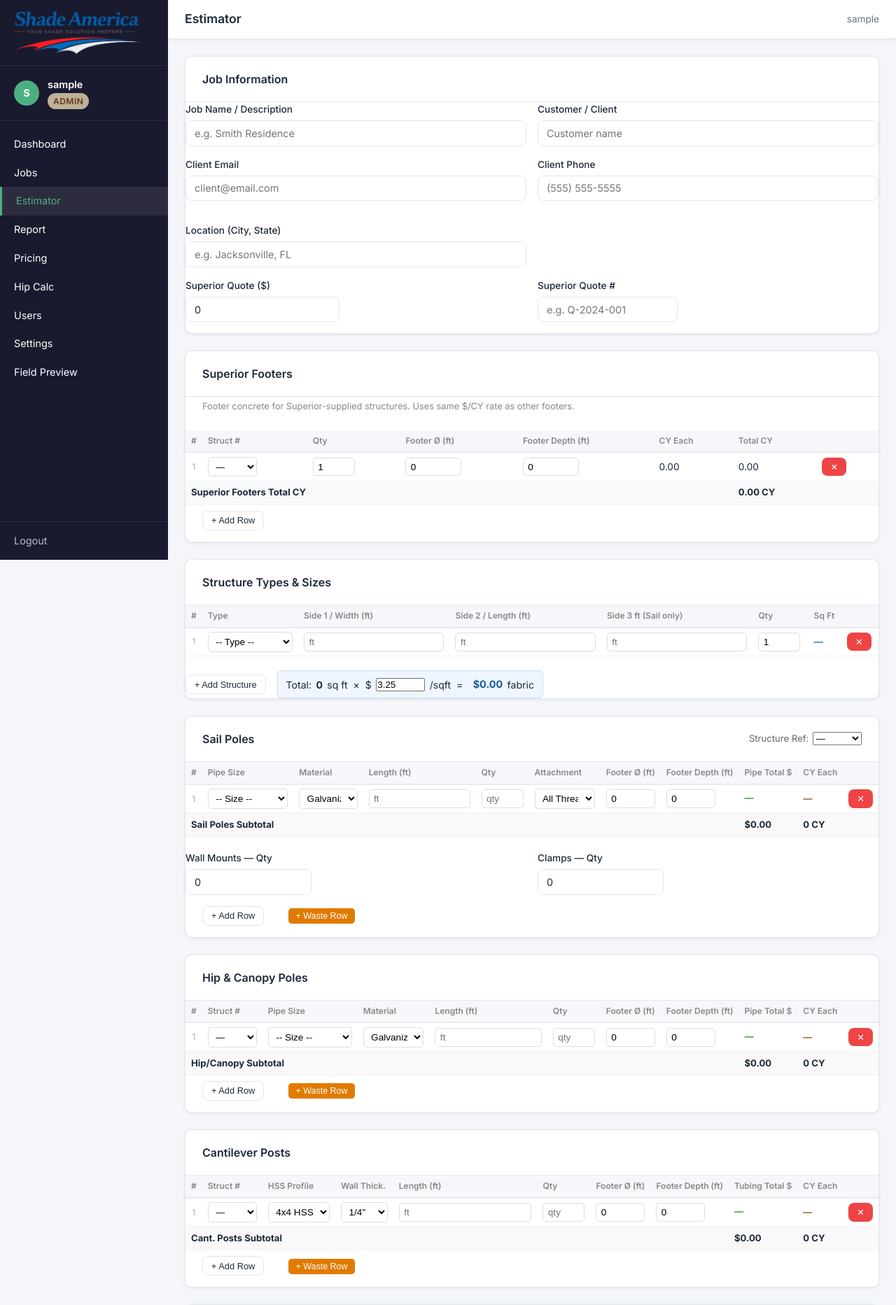
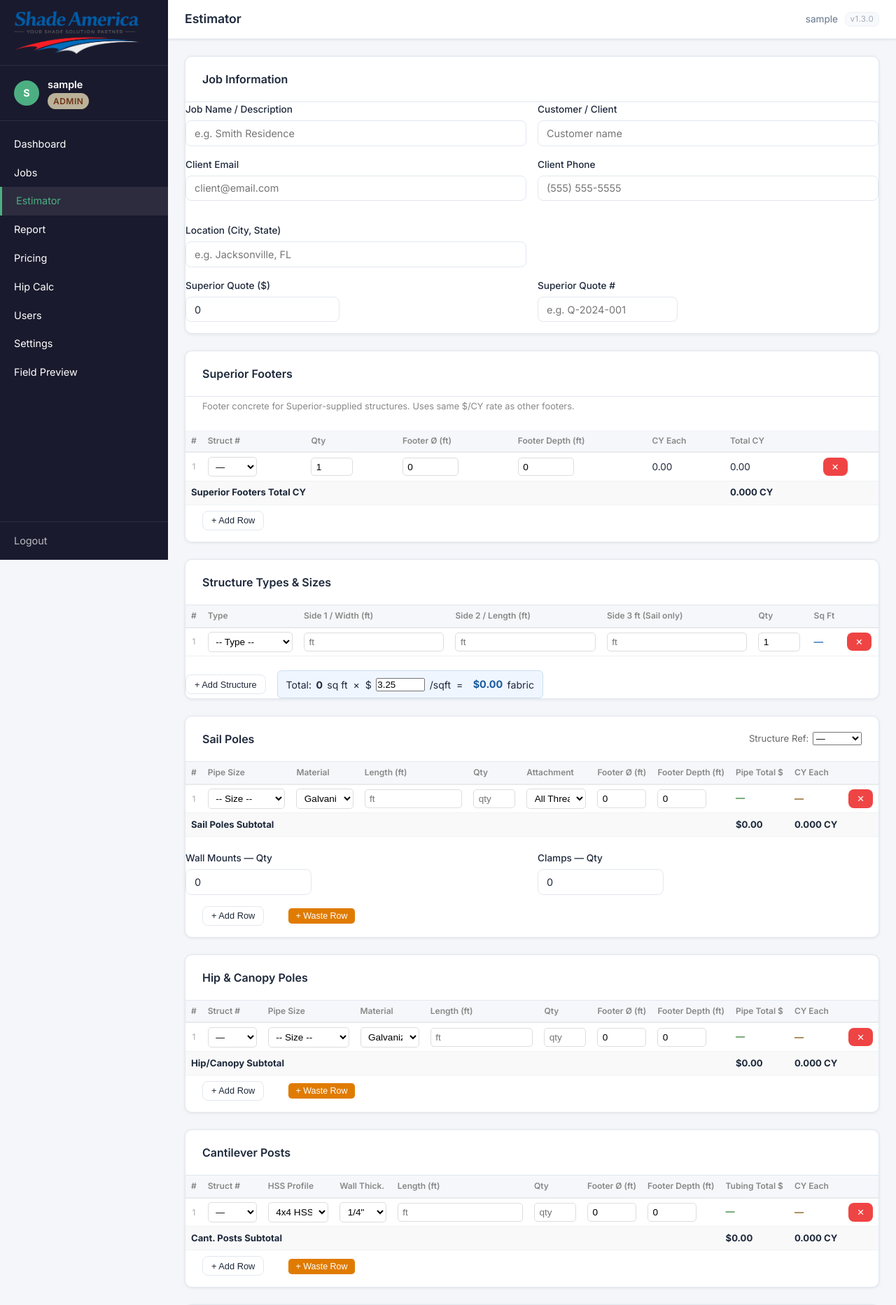
Before and after one commit to jrehberg013/shade-america-portal, a Flask app: page /estimator in a window 1280 px wide. Shown: the top 1865 px of the page at 70% size. Run offline with Flask 3, Linux system fonts and the light colour scheme; the visitor is signed in with stand-in values (Sample User, id 1); data comes from the database, SQL or seed files in the repository; data that the repository does not hold is empty; some libraries are stand-ins or nearby versions.

Commit message:
Cut-optimization pipe pricing, waste rows, waste notes, HSS fix, version number v1.3.0

```diff
--- a/app.py
+++ b/app.py
@@ -54,6 +54,8 @@ LOCATION_MILES = {
     "Pensacola, FL": 398, "Islamorada, FL": 403, "Marathon, FL": 428,
     "Key West, FL": 468,
 }
+
+APP_VERSION = '1.3.0'
 
 app = Flask(__name__)
 app.secret_key = os.environ.get('SECRET_KEY', 'sa-dev-key-change-in-prod')
@@ -430,7 +432,7 @@ def get_current_user():
 
 @app.context_processor
 def inject_user():
-    return {'current_user': get_current_user()}
+    return {'current_user': get_current_user(), 'app_version': APP_VERSION}
 
 def login_required(f):
     @wraps(f)
--- a/static/style.css
+++ b/static/style.css
@@ -62,7 +62,8 @@ img{max-width:100%}
 .main-wrapper{margin-left:var(--sidebar-w);min-height:100vh;display:flex;flex-direction:column}
 .top-bar{height:var(--top-bar-h);background:var(--white);border-bottom:1px solid var(--border);display:flex;align-items:center;padding:0 1.5rem;gap:1rem;position:sticky;top:0;z-index:100;box-shadow:var(--shadow)}
 .page-title{font-size:1.1rem;font-weight:600;flex:1;white-space:nowrap;overflow:hidden;text-overflow:ellipsis;min-width:0}
-.top-bar-right{font-size:.85rem;color:var(--muted)}
+.top-bar-right{font-size:.85rem;color:var(--muted);display:flex;align-items:center;gap:.6rem;white-space:nowrap}
+.app-version{font-size:.72rem;color:var(--muted);opacity:.6;background:var(--off-white);border:1px solid var(--border);border-radius:8px;padding:1px 7px;letter-spacing:.03em}
 .mobile-menu-btn{display:none;background:none;border:none;font-size:1.3rem;cursor:pointer}
 .content{flex:1;padding:1.5rem;max-width:1200px;width:100%}
 .overlay{display:none;position:fixed;inset:0;background:rgba(0,0,0,.4);z-index:150}
--- a/templates/base.html
+++ b/templates/base.html
@@ -65,7 +65,10 @@
     <header class="top-bar">
         <button class="mobile-menu-btn" id="mobileMenuBtn">Menu</button>
         <h1 class="page-title">{% block page_title %}{% endblock %}</h1>
-        <div class="top-bar-right">{{ current_user.name or current_user.username }}</div>
+        <div class="top-bar-right">
+            {{ current_user.name or current_user.username }}
+            <span class="app-version">v{{ app_version }}</span>
+        </div>
     </header>
     <main class="content">
         {% with messages = get_flashed_messages(with_categories=true) %}
--- a/templates/estimator.html
+++ b/templates/estimator.html
@@ -576,7 +576,7 @@
 .sqft-display{font-weight:600;color:#2e75b6;white-space:nowrap;}
 .pole-cost{font-weight:500;color:#2a7a2a;font-size:.82rem;}
 .pole-cy  {font-weight:500;color:#7a4a00;font-size:.82rem;}
-.waste-row{background:#fffbea \!important;}
+.waste-row{background:#fffbea !important;}
 .waste-badge{display:inline-block;background:#e07b00;color:#fff;font-size:.72rem;font-weight:700;padding:2px 8px;border-radius:10px;vertical-align:middle;}
 .waste-note{font-size:.71rem;color:#888;font-style:italic;margin-top:2px;line-height:1.3;}
 .btn-waste{background:#e07b00;border:none;color:#fff;font-size:.78rem;padding:.25rem .65rem;border-radius:.3rem;cursor:pointer;margin-left:.4rem;}
@@ -679,16 +679,16 @@ function _cutOptRow(size, poleLen, qty, stickLens, colorFilter) {
     for (const stickLen of stickLens) {
         if (stickLen < poleLen) continue;
         for (const [key, price] of Object.entries(PRICING)) {
-            if (\!price || price <= 0) continue;
-            if (\!key.startsWith(size + ' ')) continue;
-            if (colorFilter && \!key.includes(' ' + colorFilter + ' ')) continue;
+            if (!price || price <= 0) continue;
+            if (!key.startsWith(size + ' ')) continue;
+            if (colorFilter && !key.includes(' ' + colorFilter + ' ')) continue;
             const m = key.match(/(\d+)ft$/);
-            if (\!m || parseInt(m[1]) \!== stickLen) continue;
+            if (!m || parseInt(m[1]) !== stickLen) continue;
             stickPrices[stickLen] = price; break;
         }
     }
     const validLens = Object.keys(stickPrices).map(Number).sort((a,b) => a-b);
-    if (\!validLens.length) return { cost: 0, wasteNote: '' };
+    if (!validLens.length) return { cost: 0, wasteNote: '' };
     const shortestLen   = validLens[0];
     const shortestPrice = stickPrices[shortestLen];
     let best = null;
@@ -724,7 +724,7 @@ function _cutOptRow(size, poleLen, qty, stickLens, colorFilter) {
 }
 
 function calcRowPipeCost(size, poleLen, qty, material) {
-    if (\!size || \!poleLen || qty <= 0) return { cost: 0, wasteNote: '' };
+    if (!size || !poleLen || qty <= 0) return { cost: 0, wasteNote: '' };
     const len = parseFloat(poleLen) || 0;
     if (len <= 0) return { cost: 0, wasteNote: '' };
     const isHSS   = /^\d+x\d+ HSS/.test(size);
@@ -741,7 +741,7 @@ function calcRowPipeCost(size, poleLen, qty, material) {
         for (const [key, p] of Object.entries(PRICING)) {
             if (p > 0 && key.startsWith(size) && /24ft/.test(key)) { price = p; break; }
         }
-        if (\!price) return { cost: 0, wasteNote: '' };
+        if (!price) return { cost: 0, wasteNote: '' };
         const sticks = Math.ceil(len / 24);
         const waste  = sticks * 24 - len;
         return {
@@ -928,13 +928,13 @@ function estAddCbeamRow() {
 function estAddWasteRow(prefix, containerId) {
     const i = poleIdx[prefix]++;
     const tbody = document.getElementById(containerId);
-    if (\!tbody) return;
+    if (!tbody) return;
     const tr = document.createElement('tr');
     tr.className = 'est-row waste-row'; tr.id = prefix + '_' + i;
     const isHSS   = (prefix === 'cpost' || prefix === 'cbeam');
     const hasSref = (prefix === 'hip'   || prefix === 'cpost' || prefix === 'cbeam');
     const isCbeam = (prefix === 'cbeam');
-    const hasCY   = \!isCbeam;
+    const hasCY   = !isCbeam;
     let h = '<td class="row-num" style="color:#e07b00;font-weight:700">W</td>';
     if (hasSref) h += '<td><span style="color:#aaa;font-size:.8rem">—</span></td>';
     if (isHSS) {
@@ -948,7 +948,7 @@ function estAddWasteRow(prefix, containerId) {
     h += '<td><input type="number" name="' + prefix + '_len_' + i + '" placeholder="ft" min="0" step="0.5"></td>';
     h += '<td><input type="number" name="' + prefix + '_qty_' + i + '" placeholder="qty" min="1" style="width:60px"></td>';
     if (prefix === 'sail') h += '<td><span style="color:#aaa">—</span></td>';
-    if (\!isCbeam) h += '<td><span style="color:#aaa">—</span></td><td><span style="color:#aaa">—</span></td>';
+    if (!isCbeam) h += '<td><span style="color:#aaa">—</span></td><td><span style="color:#aaa">—</span></td>';
     h += '<td><span class="pole-cost" style="color:#888">$0.00</span>'
        + '<div class="waste-note">from waste — no charge</div></td>';
     if (hasCY) h += '<td><span style="color:#aaa">—</span></td>';
@@ -1236,7 +1236,7 @@ function estUpdateAll() {
 }
 
 function estCalcPoleSection(prefix, hasAttach, hasFooters) {
-    const tbody = document.getElementById(prefix + 'Rows'); if (\!tbody) return;
+    const tbody = document.getElementById(prefix + 'Rows'); if (!tbody) return;
     let steel=0, cy=0, welds=0;
     tbody.querySelectorAll('.est-row').forEach(row => {
         const isWaste  = row.classList.contains('waste-row');
@@ -1244,9 +1244,9 @@ function estCalcPoleSection(prefix, hasAttach, hasFooters) {
         const material = row.querySelector(`select[name^="${prefix}_material_"]`)?.value || 'Galvanized';
         const len      = parseFloat(row.querySelector(`input[name^="${prefix}_len_"]`)?.value) || 0;
         const qty      = parseInt(row.querySelector(`input[name^="${prefix}_qty_"]`)?.value) || 0;
-        const attach   = (\!isWaste && hasAttach)  ? (row.querySelector(`select[name^="${prefix}_attach_"]`)?.value || '') : '';
-        const fdia     = (\!isWaste && hasFooters) ? (parseFloat(row.querySelector(`input[name^="${prefix}_footer_dia_"]`)?.value) || 0) : 0;
-        const fdep     = (\!isWaste && hasFooters) ? (parseFloat(row.querySelector(`input[name^="${prefix}_footer_depth_"]`)?.value) || 0) : 0;
+        const attach   = (!isWaste && hasAttach)  ? (row.querySelector(`select[name^="${prefix}_attach_"]`)?.value || '') : '';
+        const fdia     = (!isWaste && hasFooters) ? (parseFloat(row.querySelector(`input[name^="${prefix}_footer_dia_"]`)?.value) || 0) : 0;
+        const fdep     = (!isWaste && hasFooters) ? (parseFloat(row.querySelector(`input[name^="${prefix}_footer_depth_"]`)?.value) || 0) : 0;
         const costEl   = row.querySelector('.pole-cost');
         const cyEl     = row.querySelector('.pole-cy');
         const noteEl   = row.querySelector('.waste-note');
@@ -1272,7 +1272,7 @@ function estCalcPoleSection(prefix, hasAttach, hasFooters) {
 }
 
 function estCalcHSSSection(prefix, hasFooters) {
-    const tbody = document.getElementById(prefix + 'Rows'); if (\!tbody) return;
+    const tbody = document.getElementById(prefix + 'Rows'); if (!tbody) return;
     let steel=0, cy=0, qty_total=0;
     tbody.querySelectorAll('.est-row').forEach(row => {
         const isWaste  = row.classList.contains('waste-row');
@@ -1281,8 +1281,8 @@ function estCalcHSSSection(prefix, hasFooters) {
         const size     = profile && wall ? `${profile} HSS ${wall}` : '';
         const len      = parseFloat(row.querySelector(`input[name^="${prefix}_len_"]`)?.value) || 0;
         const qty      = parseInt(row.querySelector(`input[name^="${prefix}_qty_"]`)?.value)   || 0;
-        const fdia     = (\!isWaste && hasFooters) ? (parseFloat(row.querySelector(`input[name^="${prefix}_footer_dia_"]`)?.value) || 0) : 0;
-        const fdep     = (\!isWaste && hasFooters) ? (parseFloat(row.querySelector(`input[name^="${prefix}_footer_depth_"]`)?.value) || 0) : 0;
+        const fdia     = (!isWaste && hasFooters) ? (parseFloat(row.querySelector(`input[name^="${prefix}_footer_dia_"]`)?.value) || 0) : 0;
+        const fdep     = (!isWaste && hasFooters) ? (parseFloat(row.querySelector(`input[name^="${prefix}_footer_depth_"]`)?.value) || 0) : 0;
         const costEl   = row.querySelector('.pole-cost');
         const cyEl     = row.querySelector('.pole-cy');
         const noteEl   = row.querySelector('.waste-note');
@@ -1576,7 +1576,7 @@ function saveFormState() {
     });
     ['sail','hip','cpost','cbeam'].forEach(function(p) {
         const tbody = document.getElementById(p + 'Rows');
-        if (\!tbody) return;
+        if (!tbody) return;
         const types = [];
         tbody.querySelectorAll('.est-row').forEach(function(r) {
             types.push(r.classList.contains('waste-row') ? 'w' : 'r');
```
